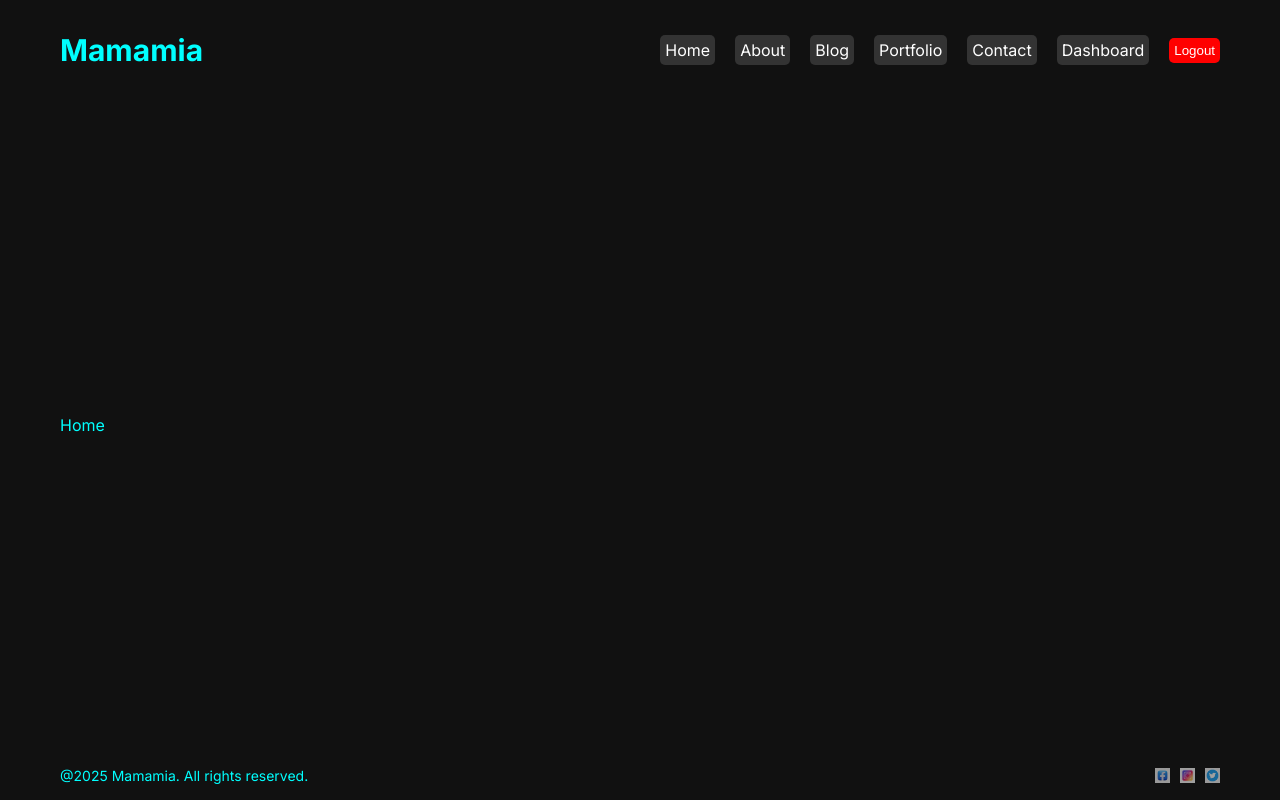
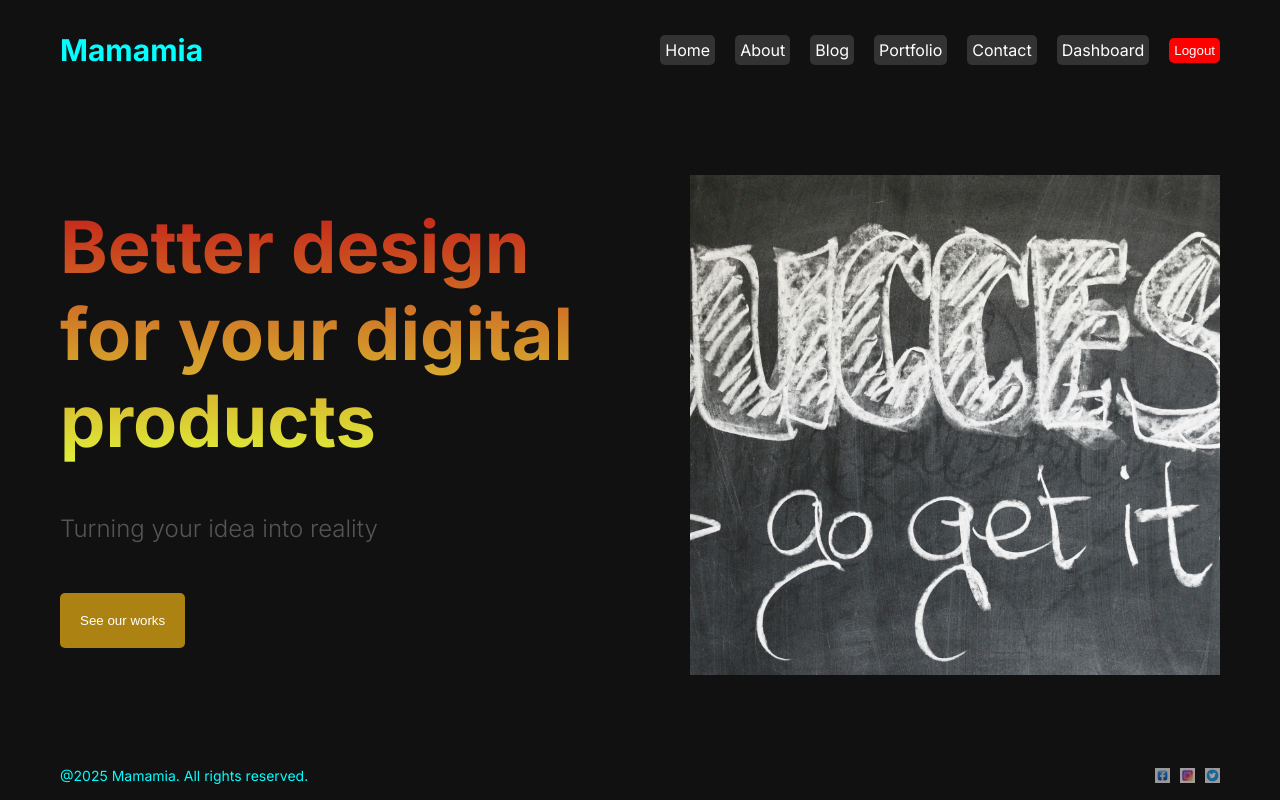
Before and after one commit to osmanalisevinc/school-management, a Next.js app: page / in a window 1280 px wide. Built offline with nearby package versions, Linux system fonts and the light colour scheme.

Commit message:
added home page

```diff
--- a/next.config.mjs
+++ b/next.config.mjs
@@ -1,4 +1,8 @@
 /** @type {import('next').NextConfig} */
-const nextConfig = {};
+const nextConfig = {
+    images: {
+        domains: ['www.pexels.com', 'images.pexels.com'],
+    }
+};
 
 export default nextConfig;
--- a/src/app/page.jsx
+++ b/src/app/page.jsx
@@ -1,8 +1,18 @@
 import Image from "next/image";
 import styles from "./page.module.css";
+import schoolImage from "../../public/school.jpg";
 
 export default function Home() {
   return (
-    <div>Home </div>
+    <div className={styles.container}>
+      <div className={styles.item}>
+        <h1 className={styles.title}>Better design for your digital products</h1>
+        <p className={styles.desc}>Turning your idea into reality</p>
+        <button className={styles.button}>See our works</button>
+      </div>
+      <div className={styles.item}>
+        <Image src={schoolImage} alt="" className={styles.image} />
+      </div>
+    </div>
   );
 }
--- a/src/app/page.module.css
+++ b/src/app/page.module.css
@@ -1,168 +1,41 @@
-.page {
-  --gray-rgb: 0, 0, 0;
-  --gray-alpha-200: rgba(var(--gray-rgb), 0.08);
-  --gray-alpha-100: rgba(var(--gray-rgb), 0.05);
-
-  --button-primary-hover: #383838;
-  --button-secondary-hover: #f2f2f2;
-
-  display: grid;
-  grid-template-rows: 20px 1fr 20px;
-  align-items: center;
-  justify-items: center;
-  min-height: 100svh;
-  padding: 80px;
-  gap: 64px;
-  font-family: var(--font-geist-sans);
+.container{
+    display: flex;
+    align-items: center;
+    gap: 100px;
 }
 
-@media (prefers-color-scheme: dark) {
-  .page {
-    --gray-rgb: 255, 255, 255;
-    --gray-alpha-200: rgba(var(--gray-rgb), 0.145);
-    --gray-alpha-100: rgba(var(--gray-rgb), 0.06);
-
-    --button-primary-hover: #ccc;
-    --button-secondary-hover: #1a1a1a;
-  }
+.item{
+  flex: 1;
+  display: flex;
+  flex-direction: column;
+  gap: 50px;
 }
 
-.main {
-  display: flex;
-  flex-direction: column;
-  gap: 32px;
-  grid-row-start: 2;
+.title{
+  font-size: 72px;
+  background:linear-gradient(to bottom,#c51e19,#dff139);
+  -webkit-background-clip: text;
+  -webkit-text-fill-color: transparent;
 }
 
-.main ol {
-  font-family: var(--font-geist-mono);
-  padding-left: 0;
-  margin: 0;
-  font-size: 14px;
-  line-height: 24px;
-  letter-spacing: -0.01em;
-  list-style-position: inside;
+.image{
+width: 100%;
+height: 500px;
+object-fit: cover;
 }
 
-.main li:not(:last-of-type) {
-  margin-bottom: 8px;
+.desc{
+  font-size: 24px;
+  font-weight: 300;
+  color: #555;
 }
 
-.main code {
-  font-family: inherit;
-  background: var(--gray-alpha-100);
-  padding: 2px 4px;
-  border-radius: 4px;
-  font-weight: 600;
+.button{
+  padding: 20px;
+  cursor: pointer;
+  background-color: #ac8312;
+  border: none;
+  border-radius: 5px;
+  width:max-content;
+  color: white;
 }
-
-.ctas {
-  display: flex;
-  gap: 16px;
-}
-
-.ctas a {
-  appearance: none;
-  border-radius: 128px;
-  height: 48px;
-  padding: 0 20px;
-  border: none;
-  border: 1px solid transparent;
-  transition:
-    background 0.2s,
-    color 0.2s,
-    border-color 0.2s;
-  cursor: pointer;
-  display: flex;
-  align-items: center;
-  justify-content: center;
-  font-size: 16px;
-  line-height: 20px;
-  font-weight: 500;
-}
-
-a.primary {
-  background: var(--foreground);
-  color: var(--background);
-  gap: 8px;
-}
-
-a.secondary {
-  border-color: var(--gray-alpha-200);
-  min-width: 158px;
-}
-
-.footer {
-  grid-row-start: 3;
-  display: flex;
-  gap: 24px;
-}
-
-.footer a {
-  display: flex;
-  align-items: center;
-  gap: 8px;
-}
-
-.footer img {
-  flex-shrink: 0;
-}
-
-/* Enable hover only on non-touch devices */
-@media (hover: hover) and (pointer: fine) {
-  a.primary:hover {
-    background: var(--button-primary-hover);
-    border-color: transparent;
-  }
-
-  a.secondary:hover {
-    background: var(--button-secondary-hover);
-    border-color: transparent;
-  }
-
-  .footer a:hover {
-    text-decoration: underline;
-    text-underline-offset: 4px;
-  }
-}
-
-@media (max-width: 600px) {
-  .page {
-    padding: 32px;
-    padding-bottom: 80px;
-  }
-
-  .main {
-    align-items: center;
-  }
-
-  .main ol {
-    text-align: center;
-  }
-
-  .ctas {
-    flex-direction: column;
-  }
-
-  .ctas a {
-    font-size: 14px;
-    height: 40px;
-    padding: 0 16px;
-  }
-
-  a.secondary {
-    min-width: auto;
-  }
-
-  .footer {
-    flex-wrap: wrap;
-    align-items: center;
-    justify-content: center;
-  }
-}
-
-@media (prefers-color-scheme: dark) {
-  .logo {
-    filter: invert();
-  }
-}
```
Also changed, not shown: public/school.jpg (added).
